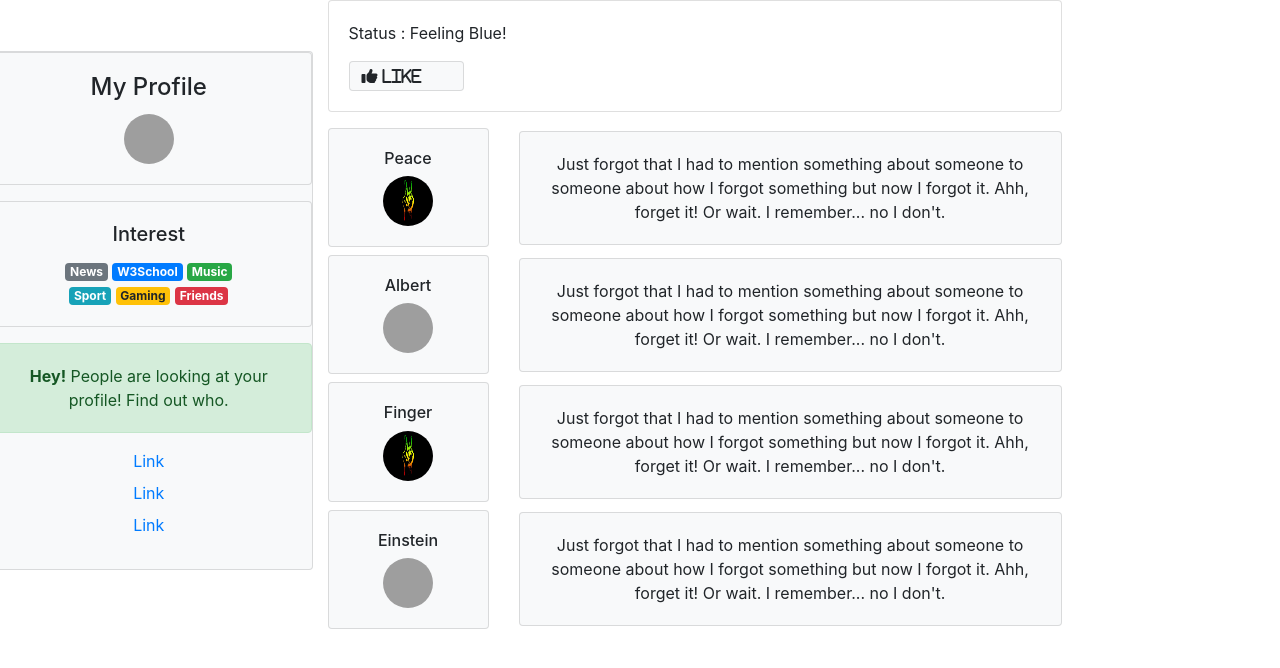
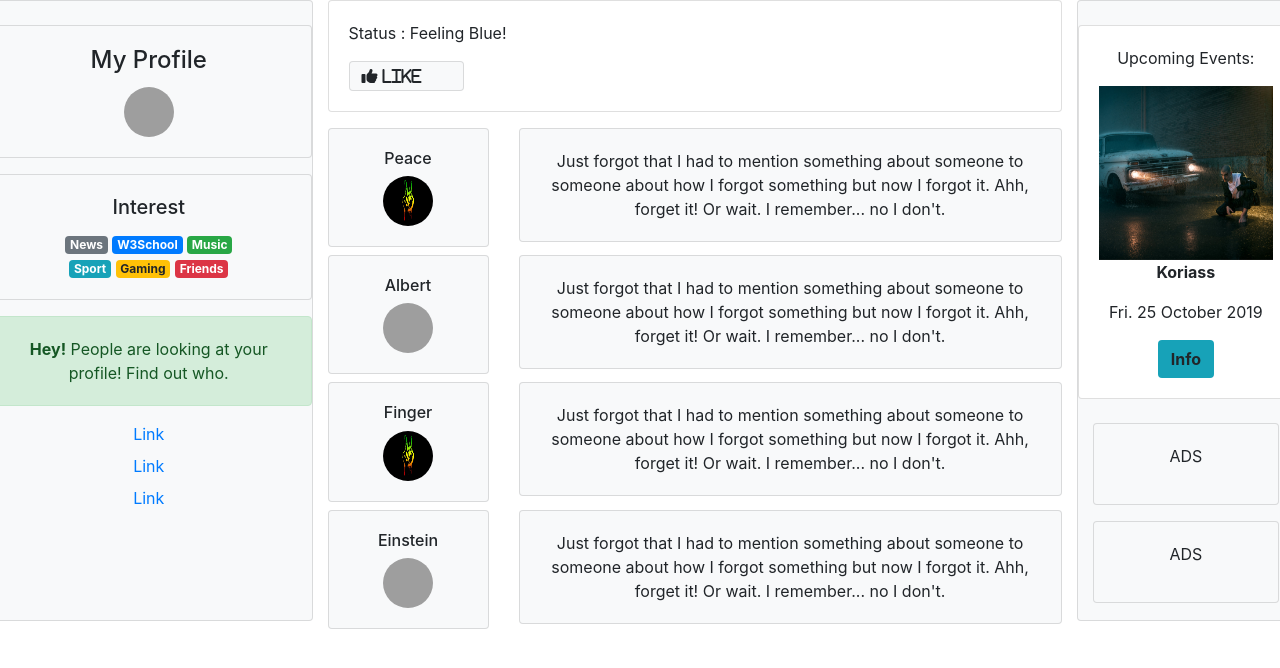
Before and after one commit to ExsotixStark/ExsotixStark, a plain HTML site: page DesignWeb/SocialPage/index.html in a window 1280 px wide. Drawn offline with Linux system fonts and the light colour scheme; grey boxes are pictures that could not be loaded.

Commit message:
Terminer

```diff
--- a/DesignWeb/SocialPage/css/style.css
+++ b/DesignWeb/SocialPage/css/style.css
@@ -3,11 +3,6 @@
     position: relative;
     text-align: center;
 }
-
-.row{
-    align-items: center;
-    text-align: center;
- }
 
 .picture{
     height: 50px;
--- a/DesignWeb/SocialPage/index.html
+++ b/DesignWeb/SocialPage/index.html
@@ -17,7 +17,7 @@
 
             <!-- Profile avec photo -->
             <div class="row mb-3">
-                <div class="card bg-light col-xl-12">
+                <div class="card bg-light col-xl-12 mt-4">
                     <div class="card-body">
                         <h4 class="card-title">My Profile</h4>
                         <img src="img/vendeta.jpg" class="img-fluid rounded-circle card-link picture" alt="vendeta"
@@ -188,7 +188,48 @@
 
         </div>
 
+        <!-- Troisième partie -->
+        <div class="col-xl-2 card bg-light mb-3">
 
+            <!-- Evenement a venir -->
+            <div class="row mb-4 mt-4">
+                <div class="card bg-white">
+                    <div class="card-body">
+                        <p>Upcoming Events:</p>
+                        <img src="img/koriass.jpg" class="img-fluid card-link" alt="koriass"
+                             title="Koriass">
+                        <p><strong>Koriass</strong></p>
+                        <p>Fri. 25 October 2019</p>
+                        <button type="button" class="bg-info btn">
+                            <strong>Info</strong>
+                        </button>
+                    </div>
+                </div>
+            </div>
+
+            <!-- ADS 1 -->
+            <div class="row mb-3">
+                <div class="col-xl-12">
+                    <div class="card bg-light">
+                        <div class="card-body">
+                            <p>ADS</p>
+                        </div>
+                    </div>
+                </div>
+            </div>
+
+            <!-- ADS 2 -->
+            <div class="row mb-3">
+                <div class="col-xl-12">
+                    <div class="card bg-light">
+                        <div class="card-body">
+                            <p>ADS</p>
+                        </div>
+                    </div>
+                </div>
+            </div>
+
+        </div>
 
     </div>
 </div>
```
Also changed, not shown: DesignWeb/SocialPage/img/koriass.jpg (added).
